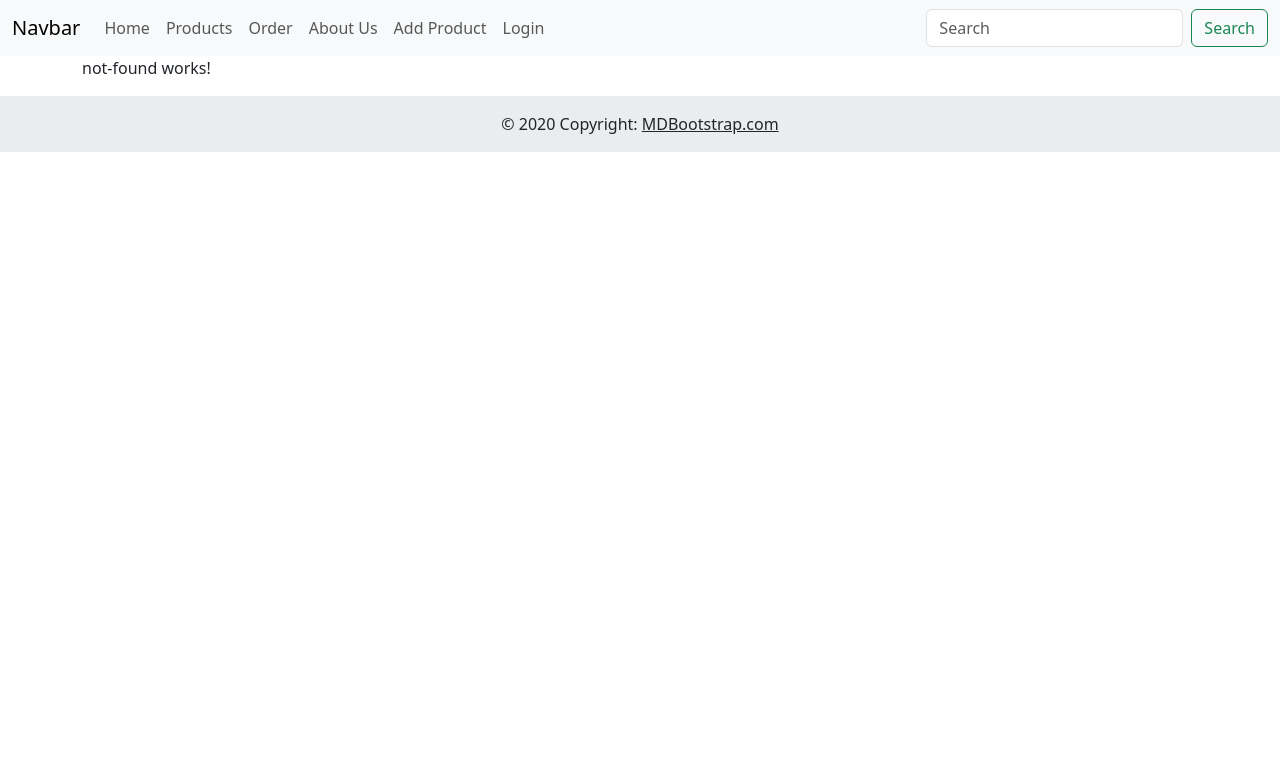
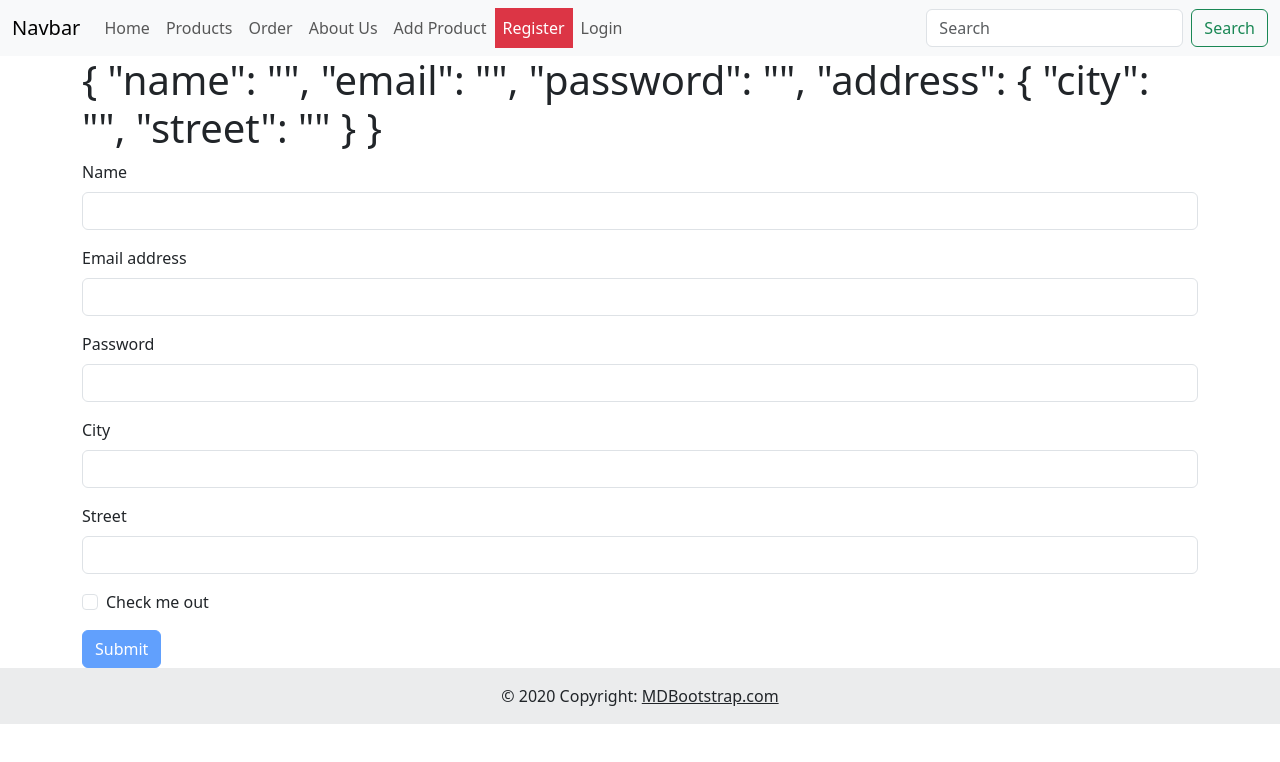
Before and after one commit to ahmed-waly55/Angular-Practice-ITI, an Angular app: page /register in a window 1280 px wide. Shown: the top 762 px of the page. Built offline with nearby package versions, Linux system fonts and the light colour scheme.

Commit message:
Reactive Forms

```diff
--- a/src/app/app.routes.ts
+++ b/src/app/app.routes.ts
@@ -10,12 +10,19 @@ import { ValuesComponent } from './components/values/values.component';
 import { LoginComponent } from './components/login/login.component';
 import { authGuard } from './guards/auth.guard';
 import { AddProductComponent } from './components/add-product/add-product.component';
+import { RegisterComponent } from './components/register/register.component';
 
 export const routes: Routes = [
     {path: '' , redirectTo: 'home' , pathMatch:'full'},
     {path: 'home' , component: HomeComponent},
     {path:'login',component: LoginComponent},
-    {path: 'products', component : ProductsComponent , canActivate:[authGuard]},
+    {path:'register',component: RegisterComponent},
+
+    // lazy loading
+    {path: 'products', loadComponent:()=> import('./components/products/products.component')
+        .then((obj)=>obj.ProductsComponent),
+         canActivate:[authGuard]},
+
     {path:'add',component:AddProductComponent},
 
     {path: 'about', component: AboutUsComponent,
--- a/src/app/components/navbar/navbar.component.html
+++ b/src/app/components/navbar/navbar.component.html
@@ -25,6 +25,9 @@
             <a routerLink="/add"  routerLinkActive="bg-danger text-white" class="nav-link" >Add Product</a>
           </li>
           <li class="nav-item">
+            <a routerLink="/register"  routerLinkActive="bg-danger text-white" class="nav-link" >Register</a>
+          </li>
+          <li class="nav-item">
             @if(!isUserLogined){
               <a routerLink="/login"  routerLinkActive="bg-danger text-white" class="nav-link" >Login</a>
             }
--- /dev/null
+++ b/src/app/components/register/register.component.html
@@ -0,0 +1,36 @@
+<form [formGroup]="UserRegisterForm" (ngSubmit)="register()">
+
+    <h1>{{UserRegisterForm.value | json}}</h1>   <!--DISPAY VALUE-->
+
+    <div class="mb-3">
+      <label for="exampleInputEmail1" class="form-label">Name</label>
+      <input name="name" formControlName="name" type="text" class="form-control" id="exampleInputEmail1">
+    </div>
+    <div class="mb-3">
+      <label for="exampleInputEmail1" class="form-label">Email address</label>
+      <input name="email" formControlName="email" type="email" class="form-control" id="exampleInputEmail1">
+    </div>
+    <div class="mb-3">
+      <label for="exampleInputPassword1" class="form-label">Password</label>
+      <input type="password" name="password" formControlName="password" class="form-control" id="exampleInputPassword1">
+    </div>
+
+    <!-- Start Div -->
+   <div formGroupName="address">
+    <div class="mb-3">
+        <label for="exampleInputPassword1" class="form-label">City</label>
+        <input type="text" name="city" formControlName="city"  class="form-control" id="exampleInputPassword1">
+      </div>
+      <div class="mb-3">
+        <label for="exampleInputPassword1" class="form-label">Street</label>
+        <input type="text" name="street" formControlName="street"  class="form-control" id="exampleInputPassword1">
+      </div>
+   </div>
+   <!-- End Div  -->
+
+    <div class="mb-3 form-check">
+      <input type="checkbox" class="form-check-input" id="exampleCheck1">
+      <label class="form-check-label" for="exampleCheck1">Check me out</label>
+    </div>
+    <button [disabled]="UserRegisterForm.invalid" type="submit" class="btn btn-primary">Submit</button>
+  </form>
--- /dev/null
+++ b/src/app/components/register/register.component.ts
@@ -0,0 +1,30 @@
+import { JsonPipe } from '@angular/common';
+import { Component } from '@angular/core';
+import { FormControl, FormGroup, ReactiveFormsModule, Validators } from '@angular/forms';
+
+@Component({
+  selector: 'app-register',
+  imports: [ReactiveFormsModule,JsonPipe],
+  templateUrl: './register.component.html',
+  styleUrl: './register.component.css'
+})
+export class RegisterComponent {
+
+  UserRegisterForm:FormGroup
+
+  constructor(){
+    this.UserRegisterForm = new FormGroup({
+      name:new FormControl('',[Validators.required,Validators.pattern('^[a-z-A-Z]{3,10}$')]),
+      email:new FormControl(''),
+      password:new FormControl(''), // this is initial value ('')
+      address: new FormGroup({
+        city: new FormControl(''),
+        street: new FormControl('')
+      })
+    });
+  }
+
+  register(){
+    alert('Done')
+  }
+}
```
Also changed, not shown: src/app/components/register/register.component.css (added), 1 other file (tests, documents, lock files or other folders).
